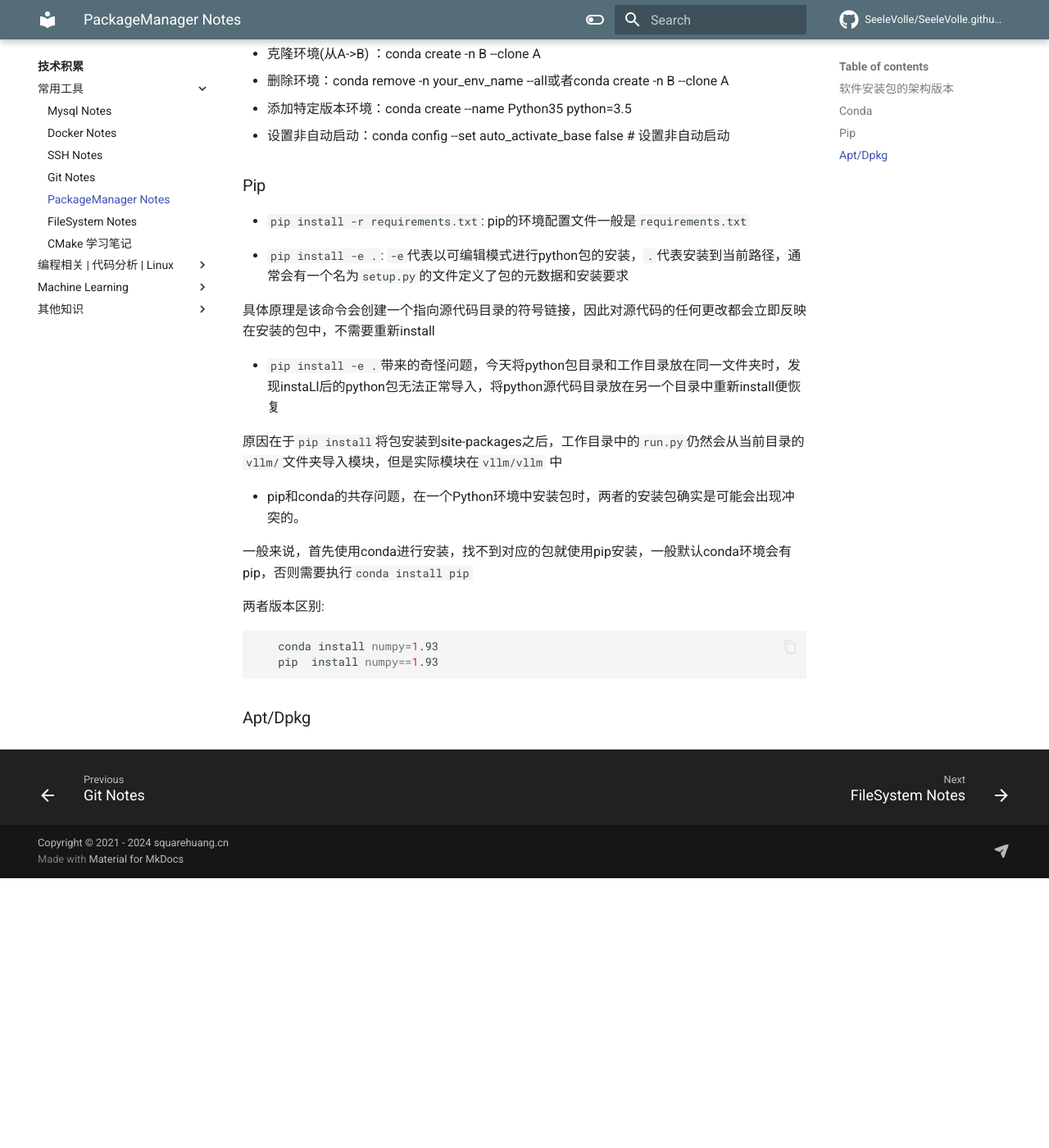
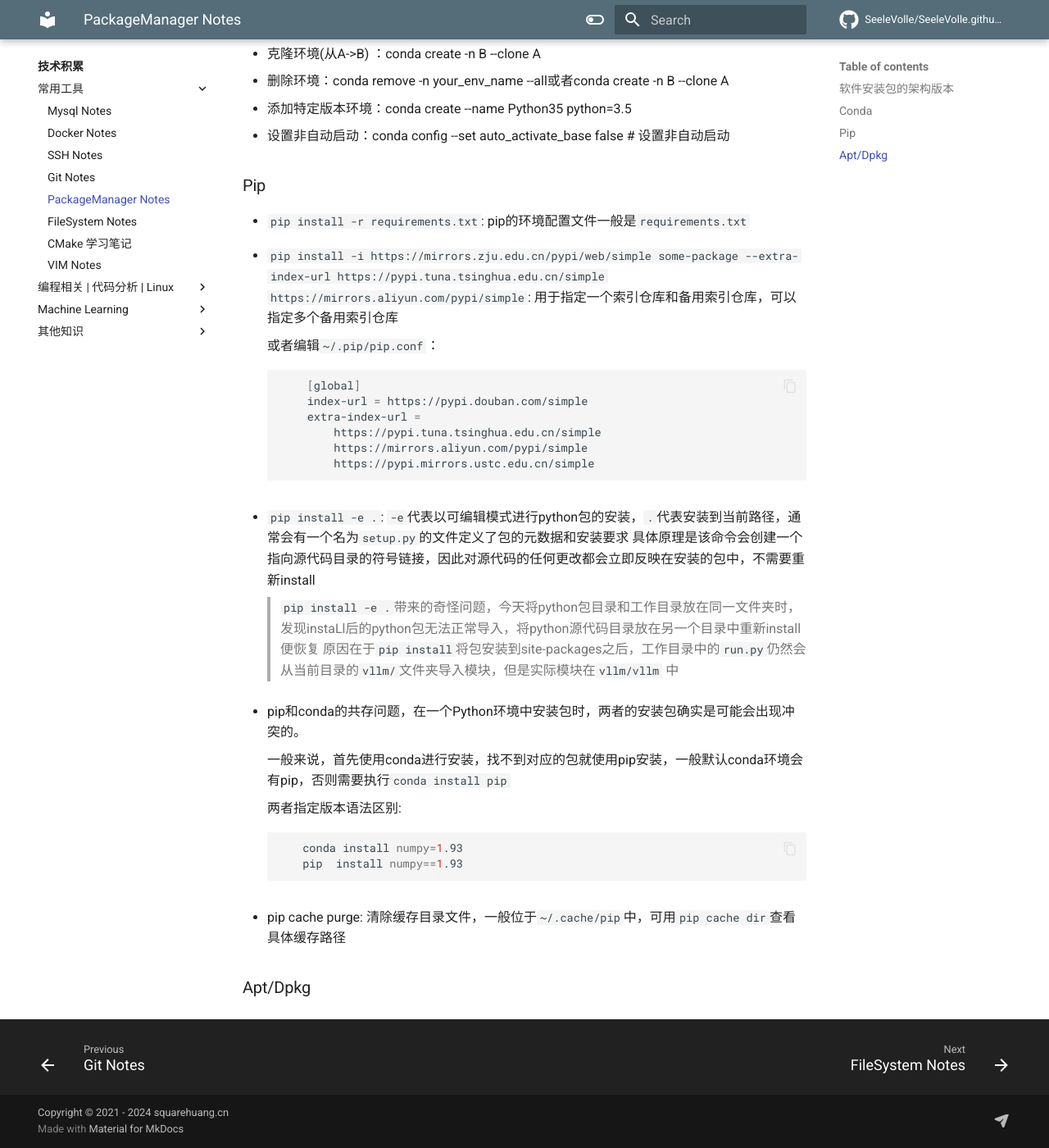
Before and after one commit to SeeleVolle/SeeleVolle.github.io, an MkDocs documentation site: the page built from docs/tech/tools/PackageManager.md, in a window 1280 px wide and 1400 px high, scrolled down 780 px. Shown: the whole window at 82% size. Built offline with MkDocs 1.6.1 and Material for MkDocs 9.7.7, drawn with Linux system fonts in a browser that asks for light colours; comment, search, counter and statistics services are not loaded; before the commit the page ends 1851 px from its top, so only the background shows below that.

````diff
--- a/docs/tech/tools/PackageManager.md
+++ b/docs/tech/tools/PackageManager.md
@@ -34,22 +34,35 @@ rm -rf ~/miniconda3/miniconda.sh
 
 + `pip install -r requirements.txt`: pip的环境配置文件一般是`requirements.txt`
 
++ `pip install -i https://mirrors.zju.edu.cn/pypi/web/simple some-package --extra-index-url https://pypi.tuna.tsinghua.edu.cn/simple https://mirrors.aliyun.com/pypi/simple`: 用于指定一个索引仓库和备用索引仓库，可以指定多个备用索引仓库
+
+    或者编辑`~/.pip/pip.conf`：
+
+    ```bash
+        [global]
+        index-url = https://pypi.douban.com/simple
+        extra-index-url =
+            https://pypi.tuna.tsinghua.edu.cn/simple
+            https://mirrors.aliyun.com/pypi/simple
+            https://pypi.mirrors.ustc.edu.cn/simple
+    ```
+
 + `pip install -e .`: `-e`代表以可编辑模式进行python包的安装，`.`代表安装到当前路径，通常会有一个名为`setup.py`的文件定义了包的元数据和安装要求
-
 具体原理是该命令会创建一个指向源代码目录的符号链接，因此对源代码的任何更改都会立即反映在安装的包中，不需要重新install
 
-+ `pip install -e .`带来的奇怪问题，今天将python包目录和工作目录放在同一文件夹时，发现instaLl后的python包无法正常导入，将python源代码目录放在另一个目录中重新install便恢复
-
-原因在于`pip install`将包安装到site-packages之后，工作目录中的`run.py`仍然会从当前目录的`vllm/`文件夹导入模块，但是实际模块在`vllm/vllm` 中
+    > `pip install -e .`带来的奇怪问题，今天将python包目录和工作目录放在同一文件夹时，发现instaLl后的python包无法正常导入，将python源代码目录放在另一个目录中重新install便恢复
+    原因在于`pip install`将包安装到site-packages之后，工作目录中的`run.py`仍然会从当前目录的`vllm/`文件夹导入模块，但是实际模块在`vllm/vllm` 中
 
 + pip和conda的共存问题，在一个Python环境中安装包时，两者的安装包确实是可能会出现冲突的。
 
-一般来说，首先使用conda进行安装，找不到对应的包就使用pip安装，一般默认conda环境会有pip，否则需要执行`conda install pip`
+    一般来说，首先使用conda进行安装，找不到对应的包就使用pip安装，一般默认conda环境会有pip，否则需要执行`conda install pip`
 
-两者版本区别:
-```bash
-　　conda install numpy=1.93
-　　pip  install numpy==1.93
-```
+    两者指定版本语法区别:
 
+    ```bash
+    　　conda install numpy=1.93
+    　　pip  install numpy==1.93
+    ```
+
++ pip cache purge: 清除缓存目录文件，一般位于`~/.cache/pip`中，可用`pip cache dir`查看具体缓存路径
 ### Apt/Dpkg
--- a/mkdocs.yml
+++ b/mkdocs.yml
@@ -195,6 +195,7 @@ nav:
       - tech/tools/PackageManager.md
       - tech/tools/FileSystem.md
       - tech/tools/CMake.md
+      - tech/tools/Vim.md
     - "编程相关 | 代码分析 | Linux":
       - tech/coding/GoF23 Notes.md
       - tech/coding/modernC++.md
````
Also changed, not shown: docs/favorites/cartoon.md (+2 -1 lines), docs/tech/tools/Git.md (+8 -0 lines), docs/tech/tools/Vim.md (added, +89 -0 lines).
